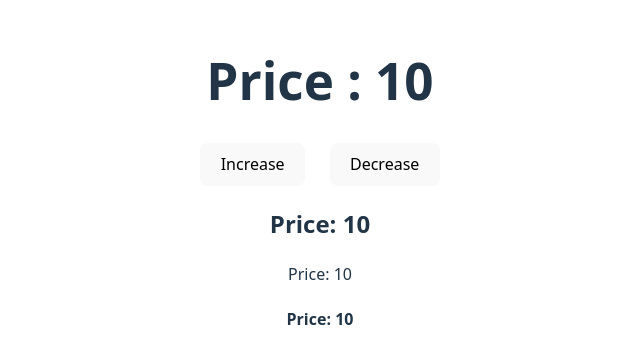
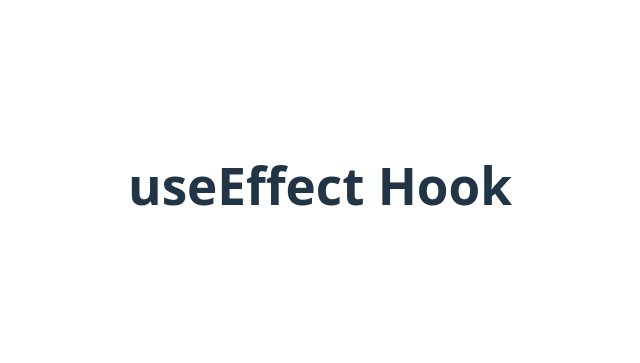
Before and after one commit to tanjirhc/understand-react, a React (Vite) app: page / in a window 1280 px wide. Shown: the part 215-578 px from the top of the page, without its empty margins (320-960 px from the left). Built offline with nearby package versions, Linux system fonts and the light colour scheme.

Commit message:
useEffect Hook Start

```diff
--- a/src/App.jsx
+++ b/src/App.jsx
@@ -1,33 +1,16 @@
 
-import { useState } from 'react';
+
 import './App.css'
 
 
 
 function App() {
 
-  const [price, setPrice] = useState(10);
 
-
-  const increaseHandle = () => {
-    const newPrice = price + 1;
-    setPrice(newPrice);
-  }
-
-  const decreaseHandle = () => {
-    const newPrice = price - 1;
-    setPrice(newPrice);
-  }
 
   return (
     <div>
-      <h1>Price : {price}</h1>
-      <button onClick={increaseHandle}>Increase</button> &nbsp; &nbsp; &nbsp;
-      <button onClick={decreaseHandle}>Decrease</button>
-
-      <h2>Price: {price}</h2>
-      <p>Price: {price}</p>
-      <h4>Price: {price}</h4>
+      <h1>useEffect Hook</h1>
     </div>
   )
 }
```
